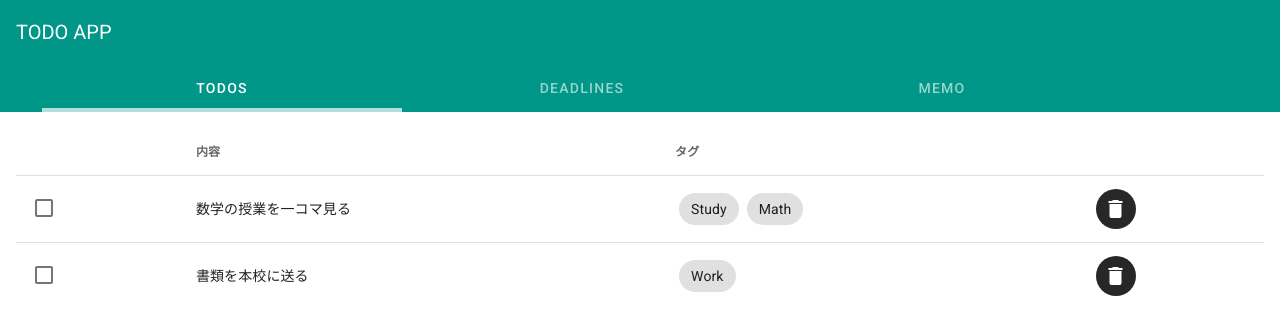
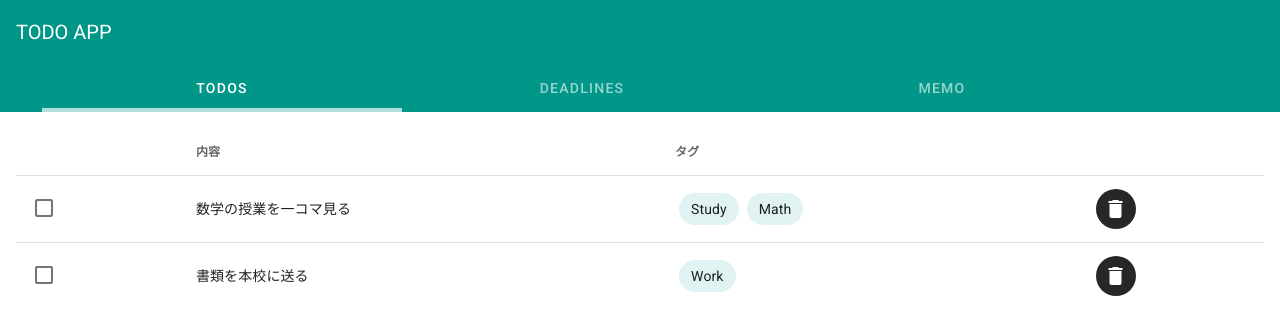
Before and after one commit to floppy73/vue-todo-app, a Vue app: page / in a window 1280 px wide. Shown: the top 334 px of the page. Built offline with nearby package versions, Linux system fonts and the light colour scheme.

Commit message:
Add checked effect

```diff
--- a/src/components/Todos.vue
+++ b/src/components/Todos.vue
@@ -32,6 +32,7 @@
                 v-for="tag in item.tags"
                 :key="tag"
                 class="ma-1"
+                color="teal lighten-5"
               >
                 {{ tag }}
               </v-chip>
@@ -71,5 +72,9 @@ export default {
 </script>
 
 <style lang="scss">
+tr.done {
+  background-color: #e7e7e7;
 
+  td:nth-child(2){text-decoration: line-through;}
+}
 </style>
```
